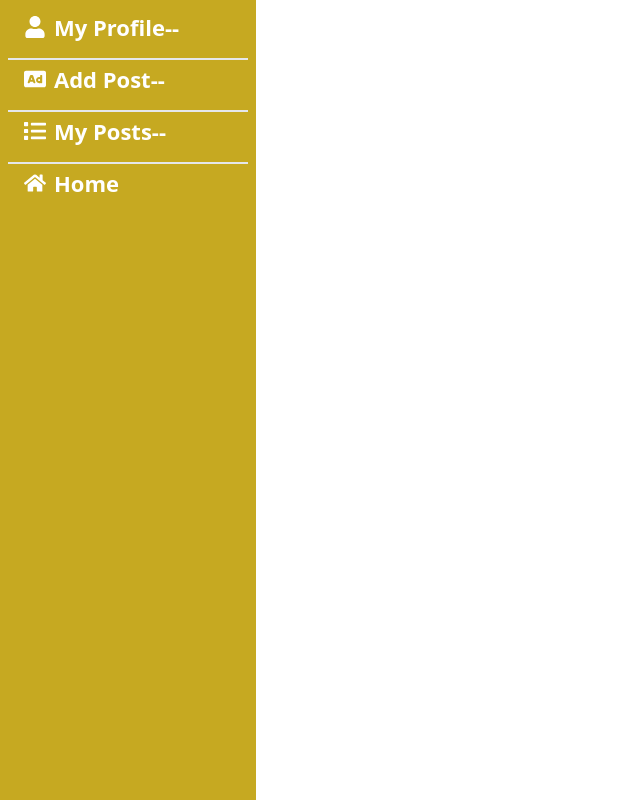
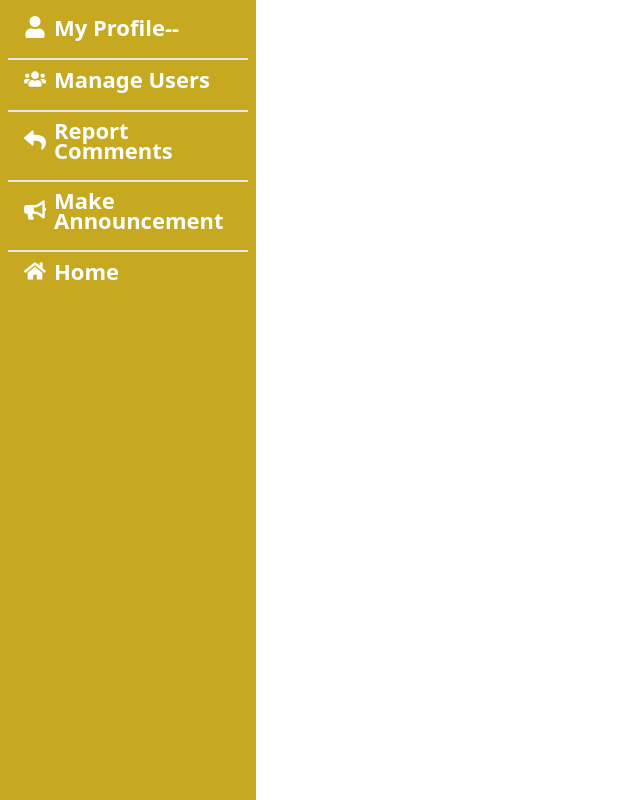
Before and after one commit to Kudrot467/Forum-client, a React (Vite) app: page /dashboard in a window 1280 px wide. Shown: the whole page, without its empty margins (0-640 px from the left). Built offline with nearby package versions, Linux system fonts and the light colour scheme; no server answers.

Commit message:
manage users page and admin role function added

```diff
--- a/package.json
+++ b/package.json
@@ -22,7 +22,8 @@
     "react-router-dom": "^6.20.0",
     "react-select": "^5.8.0",
     "react-sweetalert2": "^0.6.0",
-    "sort-by": "^1.2.0"
+    "sort-by": "^1.2.0",
+    "sweetalert2": "^11.10.1"
   },
   "devDependencies": {
     "@types/react": "^18.2.37",
--- a/src/Layout/Dashboard.jsx
+++ b/src/Layout/Dashboard.jsx
@@ -1,13 +1,99 @@
-import { FaAd, FaHome, FaList, FaUser } from "react-icons/fa";
+import { FaAd, FaBullhorn, FaHome, FaList, FaReply, FaUser, FaUsers } from "react-icons/fa";
 import { NavLink, Outlet } from "react-router-dom";
 
 const Dashboard = () => {
+
+  const isAdmin=true;
+
   return (
     <div className="flex">
 
       <div className="w-64 min-h-screen bg-[#C6A921]">
         <ul className="menu">
-          <li >
+          {
+            isAdmin ? <>
+             <li >
+            <NavLink
+              to="/dashboard/adminProfile"
+              style={({isActive})=>{
+                return{
+                 backgroundColor: isActive ? "white":"",
+                 fontSize:isActive ? "20px":"22px",
+                 fontWeight: isActive ?"700":"600",
+                 color:isActive ? "#C6A921":"white",
+                 marginBottom:isActive ?"12px":"12px",
+                }
+
+               }}
+            >
+            <FaUser></FaUser>
+             My Profile--
+            </NavLink>
+          </li>
+          <hr /><hr />
+          <li>
+            <NavLink
+              to="/dashboard/manageUsers"
+              style={({isActive})=>{
+                return{
+                 backgroundColor: isActive ? "white":"",
+                 fontSize:isActive ? "20px":"22px",
+                 fontWeight: isActive ?"700":"600",
+                 color:isActive ? "#C6A921":"white",
+                 marginBottom:isActive ?"12px":"12px",
+                }
+
+               }}
+            >
+               <FaUsers></FaUsers>
+            Manage Users
+            </NavLink>
+          </li>
+          <hr /><hr />
+          <li>
+            <NavLink
+              to="/dashboard/reportComments"
+              className=""
+              style={({isActive})=>{
+               return{
+                backgroundColor: isActive ? "white":"",
+                fontSize:isActive ? "20px":"22px",
+                fontWeight: isActive ?"700":"600",
+                color:isActive ? "#C6A921":"white",
+                marginBottom:isActive ?"12px":"12px",
+               }
+
+              }}
+            >
+                <FaReply></FaReply>
+             Report Comments
+            </NavLink>
+          </li>
+          <hr />
+          <hr />
+          <li>
+            <NavLink
+              to="/dashboard/makeAnnouncements"
+              className=""
+              style={({isActive})=>{
+               return{
+                backgroundColor: isActive ? "white":"",
+                fontSize:isActive ? "20px":"22px",
+                fontWeight: isActive ?"700":"600",
+                color:isActive ? "#C6A921":"white",
+                marginBottom:isActive ?"12px":"12px",
+               }
+
+              }}
+            >
+            <FaBullhorn></FaBullhorn>
+             Make Announcement
+            </NavLink>
+          </li>
+
+            </>:
+            <>
+                <li >
             <NavLink
               to="/dashboard/myProfile"
               style={({isActive})=>{
@@ -66,6 +152,11 @@ const Dashboard = () => {
           </li>
           <hr />
           <hr />
+
+            </>
+          }
+          <hr />
+          <hr />
           <li>
             <NavLink
               to="/"
--- a/src/Pages/Dashboard/MyPosts/MyPosts.jsx
+++ b/src/Pages/Dashboard/MyPosts/MyPosts.jsx
@@ -7,11 +7,40 @@ const MyPosts = () => {
   return (
     <div>
       <div className="max-w-6xl mx-auto ">
-        <h2 className="3xl">My posts{myPosts.length}</h2>
+        <h2 className="text-3xl text-[#C6A921] text-center font-semibold">--My posts--
+        <br />
+        {myPosts.length}</h2>
         <div>
-          {myPosts.map((myPost) => (
-            <div key={myPost._id}>
-              <div className="card bg-base-100 shadow-xl mt-20">
+          <div>
+            <div className="overflow-x-auto">
+              <table className="table table-zebra">
+                {/* head */}
+                <thead>
+                  <tr>
+                    <th></th>
+                    <th className="text-2xl">Post title</th>
+                    <th className="text-2xl">Number Of Votes</th>
+                    <th className="text-2xl">comments</th>
+                  </tr>
+                </thead>
+                <tbody>
+                  {myPosts.map(myPost=><tr key={myPost._id}>
+                    <th></th>
+                    <td className="card-title text-[#C6A921] text-xl ml-3 font-semibold rounded-xl">{myPost.postTitle}</td>
+                    <td className="text-[#C6A921] text-xl font-semibold">{myPost.upVote-myPost.downVote}</td>
+                    <td><Link className="btn bg-[#C6A921] hover:bg-white hover:text-[#C6A921] text-white font-medium" to="/membership"><FaComment></FaComment>
+                  Comments
+                  </Link></td>
+                  <td>
+                  <button className="btn bg-red-600 text-white hover:bg-white hover:text-red-600">
+                        Delete</button>
+                  </td>
+
+                  </tr>)}
+                </tbody>
+              </table>
+            </div>
+            {/* <div className="card bg-base-100 shadow-xl mt-20">
                 <h2 className="card-title text-[#C6A921] text-xl ml-3 font-semibold rounded-xl">
                   {myPost.postTitle}
                 </h2>
@@ -27,9 +56,8 @@ const MyPosts = () => {
                         Delete</button>
                   </div>
                 </div>
-              </div>
-            </div>
-          ))}
+              </div> */}
+          </div>
         </div>
       </div>
     </div>
--- a/src/Pages/Dashboard/MyProfile/MyProfile.jsx
+++ b/src/Pages/Dashboard/MyProfile/MyProfile.jsx
@@ -2,11 +2,18 @@ import { useContext, useEffect, useState } from "react";
 import { AuthContext } from "../../../Provider/AuthProvider";
 import { FaArrowAltCircleDown, FaMedal } from "react-icons/fa";
 import useAxiosSecure from "../../../Hooks/useAxiosSecure";
+import usePost from "../../../Hooks/usePost";
 
 const MyProfile = () => {
     const {user}=useContext(AuthContext);
     const [loggedUser,setLoggedUser]=useState([]);
+    const [myPosts] = usePost();
     const axiosSecure=useAxiosSecure();
+
+    const reversedPosts = myPosts.slice().reverse();
+    const recentThreePosts = reversedPosts.slice(0, 3);
+    console.log(recentThreePosts);
+
     useEffect(()=>{
         axiosSecure(`/users?email=${user?.email}`)
         // .then(res=>res.json())
@@ -14,7 +21,7 @@ const MyProfile = () => {
     },[])
   return (
     <div className="max-w-6xl mx-auto">
-      <div className="card bg-base-100 shadow-xl mt-20">
+      <div className="card bg-base-100 shadow-xl mt-20 mb-10">
         <figure>
           <img
             className="w-full md:w-auto lg:w-1/3"
@@ -26,25 +33,41 @@ const MyProfile = () => {
         <div className="card-body bg-[#C6A921]">
           <h2 className="card-title text-white text-xl font-semibold rounded-xl">
            <span className=" flex items-center"> <span className="mr-2">Details</span> <FaArrowAltCircleDown></FaArrowAltCircleDown>
-
            </span>
+           <p className=" text-white text-xl font-semibold rounded-xl flex">
+          <FaMedal></FaMedal>
+            {loggedUser.medal}</p>
            </h2>
            <h1 className=" text-white text-xl font-semibold rounded-xl">
             Name: {user?.displayName}
           </h1>
           <p className="text-white text-xl font-semibold rounded-xl">
             Email:{user?.email}</p>
-          <p className=" text-white text-xl font-semibold rounded-xl flex">
-          <FaMedal></FaMedal>
-            {loggedUser.medal}</p>
+
         </div>
         <div className="card-body">
-          <h2 className="card-title">Recent Three Posts</h2>
-          <p>{user?.email}</p>
-          <p>{loggedUser.medal}</p>
-          <div className="card-actions justify-end">
-            <button className="btn btn-primary">Listen</button>
-          </div>
+          <h2 className="card-title text-[#C6A921] underline">Recent Three Posts</h2>
+          <table className="table table-zebra">
+                {/* head */}
+                <thead>
+                  <tr>
+                    <th></th>
+                    <th className="text-2xl">Post title</th>
+                    <th className="text-2xl">Number Of Votes</th>
+                    <th className="text-2xl">Posted Date</th>
+                  </tr>
+                </thead>
+                <tbody>
+                  {recentThreePosts.map(myPost=><tr key={myPost._id}>
+                    <th></th>
+                    <td className="text-[#C6A921] text-xl font-semibold rounded-xl">{myPost.postTitle}</td>
+                    <td className="text-[#C6A921] text-xl text-center font-semibold">{myPost.upVote-myPost.downVote}</td>
+                   <td className="text-[#C6A921] text-xl text-center font-semibold">
+                    {myPost.postDate}
+                   </td>
+                  </tr>)}
+                </tbody>
+              </table>
         </div>
         </div>
       </div>
--- /dev/null
+++ b/src/Pages/Dashboard/Users/Users.jsx
@@ -0,0 +1,102 @@
+import { useQuery } from "@tanstack/react-query";
+import useAxiosSecure from "../../../Hooks/useAxiosSecure";
+import { FaTrashAlt, FaUsers } from "react-icons/fa";
+import Swal from "sweetalert2";
+
+const Users = () => {
+
+    const axiosSecure=useAxiosSecure();
+
+    const {data: users=[],refetch}=useQuery({
+        queryKey:['users'],
+        queryFn:async()=>{
+            const res=await axiosSecure.get('/users');
+            return res.data
+        }
+    });
+
+    const handleMakeAdmin=(user)=>{
+        axiosSecure.patch(`/users/admin/${user._id}`)
+        .then(res=>{
+            console.log(res.data);
+            if(res.data.modifiedCount>0){
+                refetch();
+                Swal.fire({
+                    position: "center",
+                    icon: "success",
+                    title: `${user.userName} is an admin now!`,
+                    showConfirmButton: false,
+                    timer: 1500
+                  });
+            }
+        })
+    }
+
+    const handleDeleteUser=user=>{
+        Swal.fire({
+            title: "Are you sure?",
+            text: "You won't be able to revert this!",
+            icon: "warning",
+            showCancelButton: true,
+            confirmButtonColor: "#3085d6",
+            cancelButtonColor: "#d33",
+            confirmButtonText: "Yes, delete it!"
+          }).then((result) => {
+            if (result.isConfirmed) {
+                axiosSecure.delete(`/users/${user._id}`)
+                .then(res=>{
+                    if(res.data.deletedCount>0){
+                        refetch();
+                        Swal.fire({
+                            title: "Deleted!",
+                            text: "Your file has been deleted.",
+                            icon: "success"
+                          });
+                    }
+
+                })
+            }
+          })
+
+    }
+
+    return (
+        <div>
+            <div className="flex justify-evenly">
+                <h2 className="text-3xl">All Users</h2>
+                <h2 className="text-3xl">Total Users: {users.length}</h2>
+            </div>
+            <table className="table table-zebra w-full">
+                {/* head */}
+                <thead>
+                  <tr className="bg-[#C6A921] text-white font-medium">
+                    <th></th>
+                    <th className="text-2xl">Name</th>
+                    <th className="text-2xl">Email</th>
+                    <th className="text-2xl">Role</th>
+                    <th className="text-2xl">Action</th>
+                  </tr>
+                </thead>
+                <tbody>
+                  {users.map((user,index)=><tr key={user._id}>
+                    <th>{index+1}</th>
+                    <td className="text-[#C6A921] text-xl font-semibold rounded-xl">{user.userName}</td>
+                    <td className="text-[#C6A921] text-xl font-semibold">{user.email}</td>
+                   <td className="text-[#C6A921] text-xl font-semibold">
+                   {user.role ==='admin' ? 'Admin':<button onClick={()=>handleMakeAdmin(user)} className="btn btn-lg bg-[#C6A921] hover:bg-[#C6A921] ">
+                        <FaUsers className="text-white"></FaUsers>
+                    </button>}
+                   </td>
+                   <td>
+                    <button onClick={()=>handleDeleteUser(user)} className="btn btn-ghost btn-lg">
+                        <FaTrashAlt className="text-red-600"></FaTrashAlt>
+                    </button>
+                   </td>
+                  </tr>)}
+                </tbody>
+              </table>
+        </div>
+    );
+};
+
+export default Users;
--- a/src/Pages/Registration/Registration.jsx
+++ b/src/Pages/Registration/Registration.jsx
@@ -22,6 +22,7 @@ const Registration = () => {
     const image_url = data.image_url;
     const email = data.email;
     const password = data.password;
+    const role="user";
 
     const user = {
       userName,
@@ -29,6 +30,7 @@ const Registration = () => {
       email,
       password,
       medal,
+      role
     };
 
     axiosPublic.post("/users",(user))
--- a/src/Routes/Routes.jsx
+++ b/src/Routes/Routes.jsx
@@ -9,6 +9,7 @@ import Dashboard from "../Layout/Dashboard";
 import MyProfile from "../Pages/Dashboard/MyProfile/MyProfile";
 import AddPost from "../Pages/Dashboard/AddPost/AddPost";
 import MyPosts from "../Pages/Dashboard/MyPosts/MyPosts";
+import Users from "../Pages/Dashboard/Users/Users";
  export const router = createBrowserRouter([
     {
       path: "/",
@@ -43,6 +44,11 @@ import MyPosts from "../Pages/Dashboard/MyPosts/MyPosts";
             {
                 path:'myPosts',
                 element:<MyPosts></MyPosts>
+            },
+            //admin routes
+            {
+                path:'manageUsers',
+                element:<Users></Users>
             }
         ]
     }
```
Also changed, not shown: 1 other file (tests, documents, lock files or other folders).
